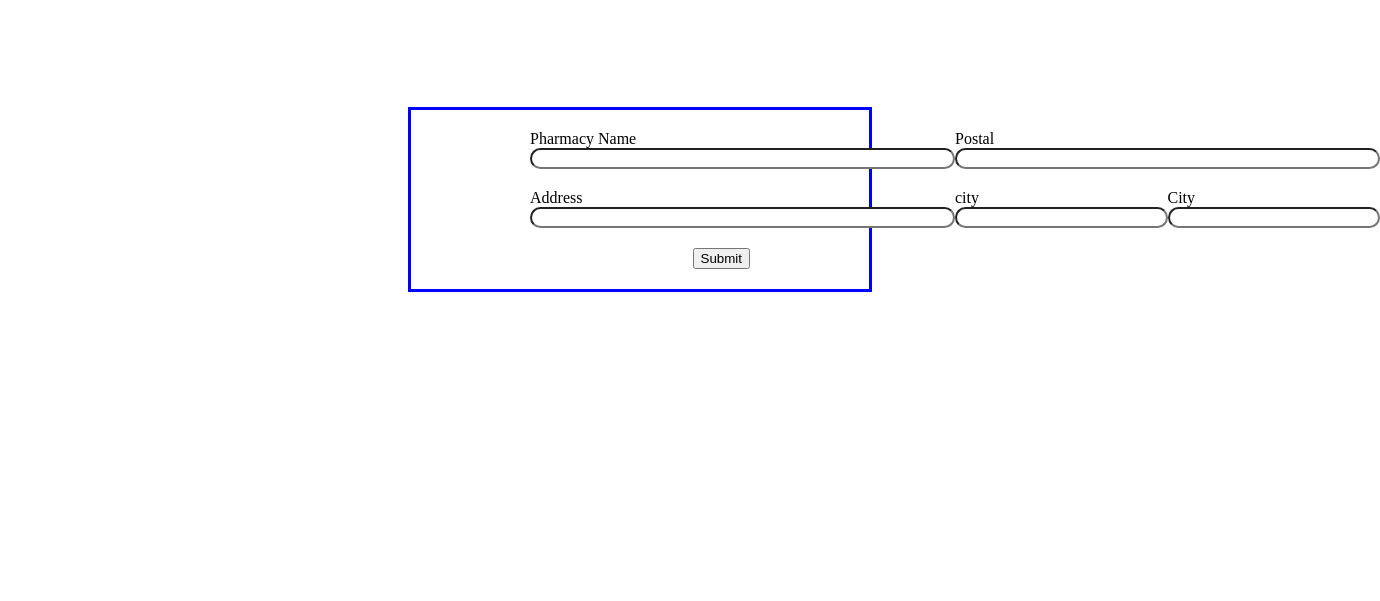
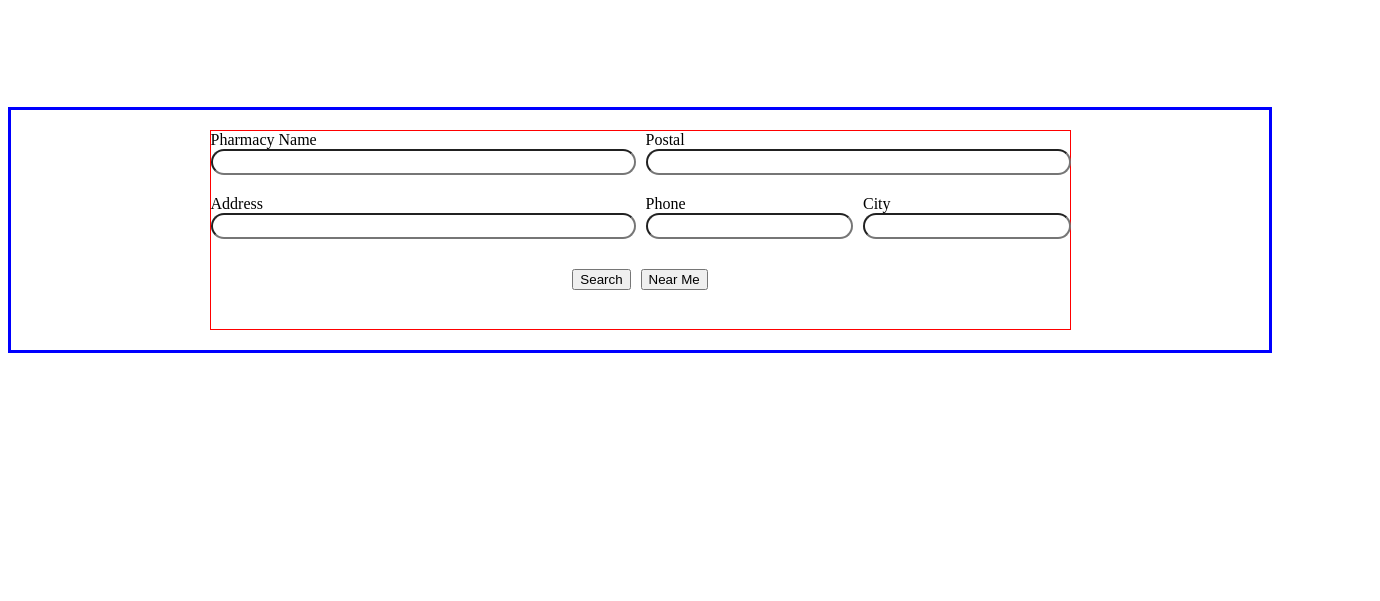
Before and after one commit to Bigowee/canada_pharmacyt, a plain HTML site: page index.html in a window 1280 px wide. Shown: the part 199-800 px from the top of the page, 1380 px wide, since content can reach past the window. Drawn offline with Linux system fonts and the light colour scheme.

Commit message:
Worked on searchbox

```diff
--- a/index.html
+++ b/index.html
@@ -24,6 +24,7 @@
     </div>
 
     <div class="searchbox">
+        <div class="boxsize">
             <div class="row1">
                 <div class="box">
                     <label>Pharmacy Name</label><br>
@@ -41,19 +42,21 @@
                     <input type="text" value size="50">
                 </div>
                 <div class="box">
-                <label>city</label><br>
-                <input type="text" style="width: 204.5px;">
+                    <label>Phone</label><br>
+                    <input type="text" style="width: 199.5px;">
                 </div>
                 <div class="box">
                     <label>City</label><br>
-                <input type="text" style="width: 204.5px;">
+                    <input type="text" style="width: 199.5px;">
                 </div>
 
 
             </div>
 
             <div class="buttomPosition">
-            <button>Submit</button>
+                <button>Search</button>
+                <button>Near Me</button>
+            </div>
         </div>
 
 
--- a/style.css
+++ b/style.css
@@ -2,6 +2,7 @@ body {
     display: flex;
     flex-direction: column;
     min-height: 10vh;
+    flex: auto;
 
 
 }
@@ -19,12 +20,13 @@ ul {
 
 input {
     border-radius: 25px;
+    height: 20px;
 
 }
 
 .navigationBar {
     display: flex;
-    justify-content: center;
+    justify-content: space-around;
     background-color: green;
     gap: 100px;
 
@@ -41,22 +43,31 @@ input {
 .searchbox {
     border-color: blue;
     border-style: solid;
-    margin-left: 400px;
-    margin-right: 400px;
     padding: 20px 119px 20px 119px;
     display: flex;
     flex-direction: column;
+    align-items: center;
+    flex: auto;
 
 
 }
 
+.boxsize {
+    width: 861px;
+    height: 200px;
+    box-sizing: border-box;
+    border: 1px solid red;
+}
+
 .row1{
    display: flex;
+   gap: 10px;
 
 }
 
 .row2 {
     display: flex;
+    gap: 10px;
     padding-top: 20px;
 
 }
@@ -64,9 +75,11 @@ input {
 
 .buttomPosition {
    display:flex ;
-   padding-top: 20px;
-   justify-content: right;
+   justify-content: center;
+   padding-top: 30px;
    border-radius: 12px;
+   gap: 10px;
+
 
 
 }
```
Lines whose indentation alone changed are shown as unchanged.
